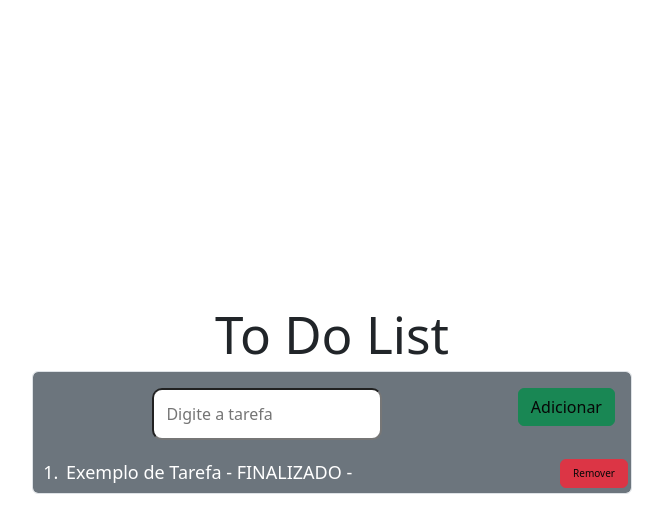
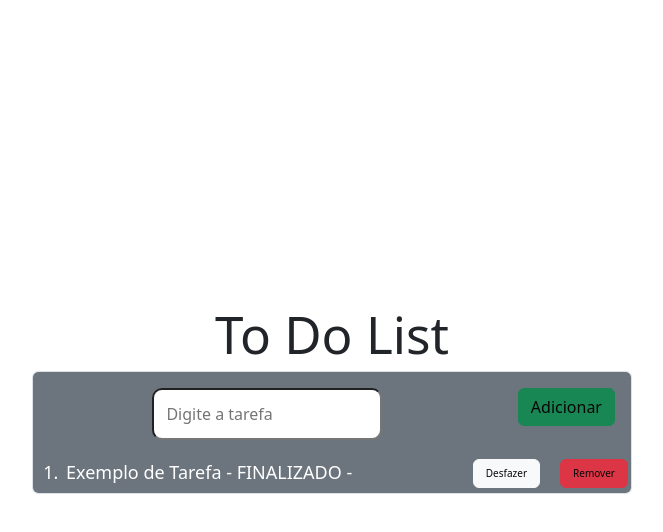
Before and after one commit to AdrianoVolter/To-Do-List, a React (Vite) app: page / in a window 1280 px wide. Both pictures are taken after a click on the button "Finalizar". Shown: the top 532 px of the page, without its empty margins (296-959 px from the left). Built offline with nearby package versions, Linux system fonts and the light colour scheme.

Commit message:
To Do list - V -1.3  (ajustes css 5)

```diff
--- a/src/components/ListItem.jsx
+++ b/src/components/ListItem.jsx
@@ -30,6 +30,9 @@ function ListItem({tarefa, removerTarefa, handleFinalizado}) {
                {finalizado ? `- FINALIZADO -`: <button className="btn btn-warning" onClick={() => handleFinalizado(tarefa.id)}>Finalizar</button>
 
                }
+               {
+                     finalizado ? <button className="btn btn-light" onClick={() => handleFinalizado(tarefa.id)}>Desfazer</button> : ""
+               }
             </li>
 
 
```
